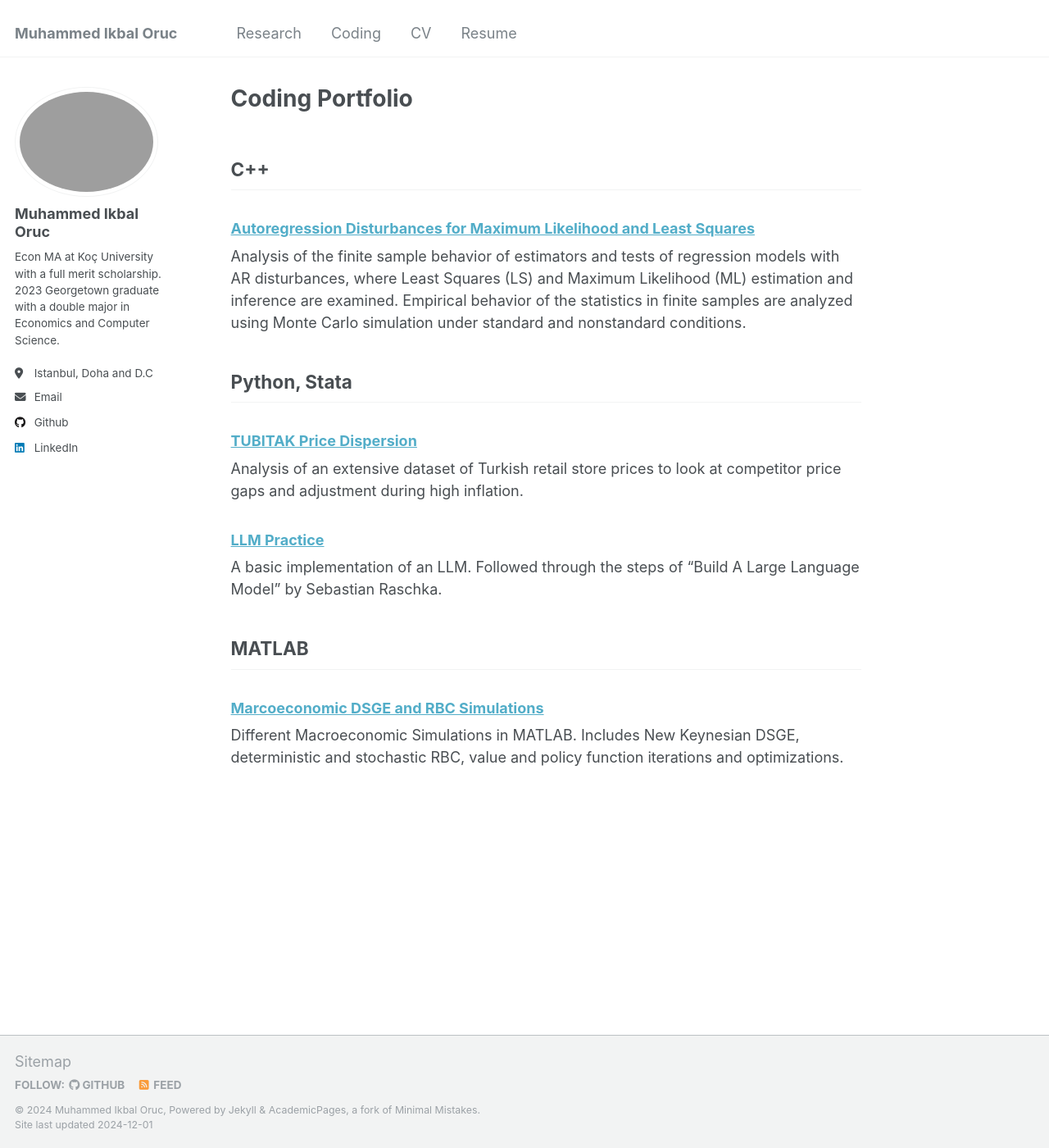
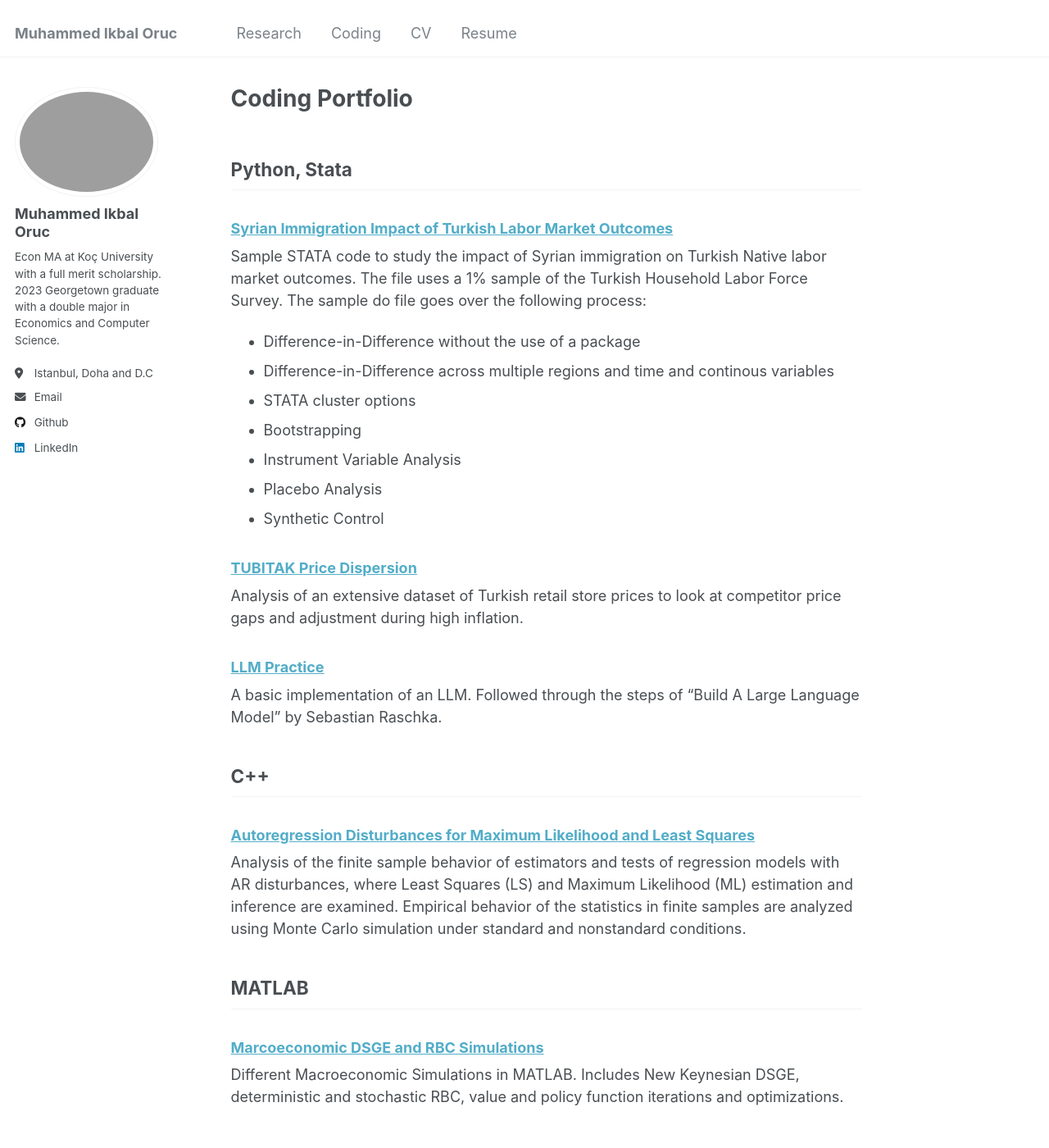
Before and after one commit to oruc47/oruc47.github.io, a Jekyll site: the page built from _pages/coding.md, in a window 1280 px wide and 1400 px high. Shown: the whole window at 82% size. Built offline with Jekyll 4.4.1, drawn with Linux system fonts in a browser that asks for light colours.

Commit message:
coding links

```diff
--- a/_pages/coding.md
+++ b/_pages/coding.md
@@ -4,6 +4,27 @@ title: "Coding Portfolio"
 excerpt: "Economics related coding samples from research and projects"
 author_profile: true
 ---
+
+## Python, Stata
+
+### [Syrian Immigration Impact of Turkish Labor Market Outcomes]
+Sample STATA code to study the impact of Syrian immigration on Turkish Native labor market outcomes. The file uses a 1% sample of the Turkish Household Labor Force Survey. The sample do file goes over the following process:
+
+- Difference-in-Difference without the use of a package
+- Difference-in-Difference across multiple regions and time and continous variables
+- STATA cluster options
+- Bootstrapping
+- Instrument Variable Analysis
+- Placebo Analysis
+- Synthetic Control
+
+### [TUBITAK Price Dispersion]
+Analysis of an extensive dataset of Turkish retail store prices to look
+at competitor price gaps and adjustment during high inflation.
+
+### [LLM Practice]
+A basic implementation of an LLM. Followed through the steps of "Build A Large Language Model" by Sebastian Raschka.
+
 
 ## C++
 ### [Autoregression Disturbances for Maximum Likelihood and Least Squares]
@@ -40,3 +48,5 @@ optimizations.
 [TUBITAK Price Dispersion]: https://github.com/oruc47/tubitak_price_dispersion
 
 [LLM Practice]: https://github.com/oruc47/basic_llm_implementation
+
+[Syrian Immigration Impact of Turkish Labor Market Outcomes]: https://github.com/oruc47/syrian_immigration_labor_market_impact
```
Also changed, not shown: other parts of _pages/coding.md (+0 -13 lines).
